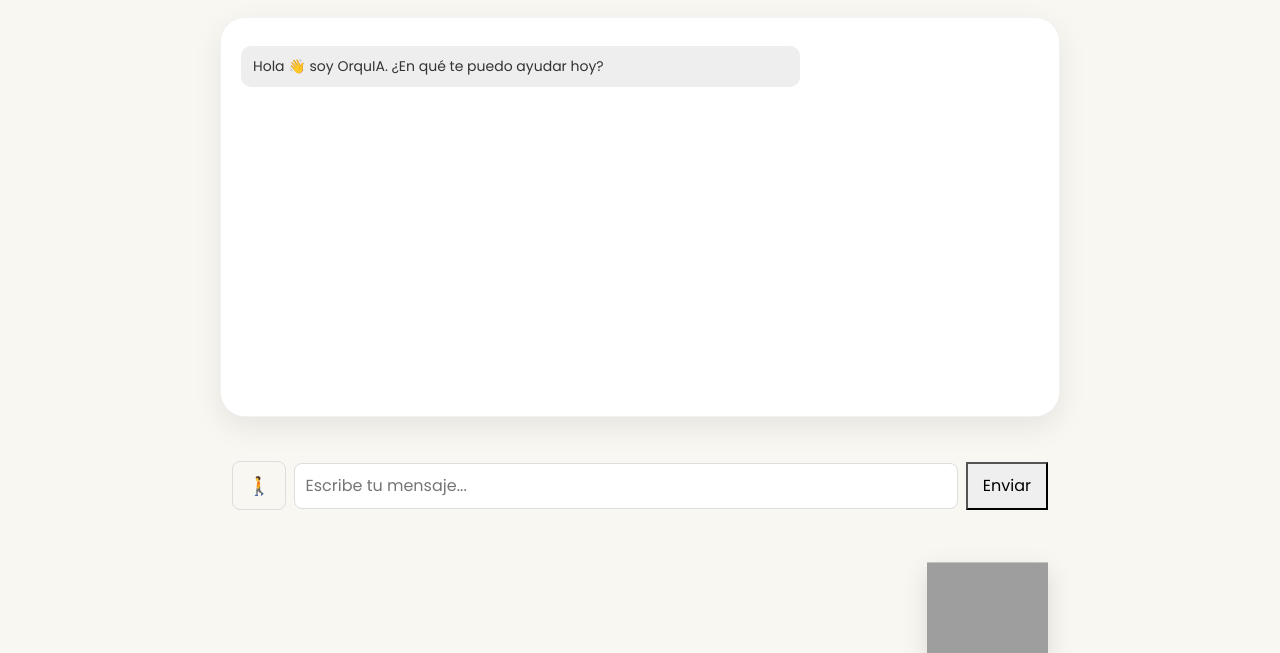
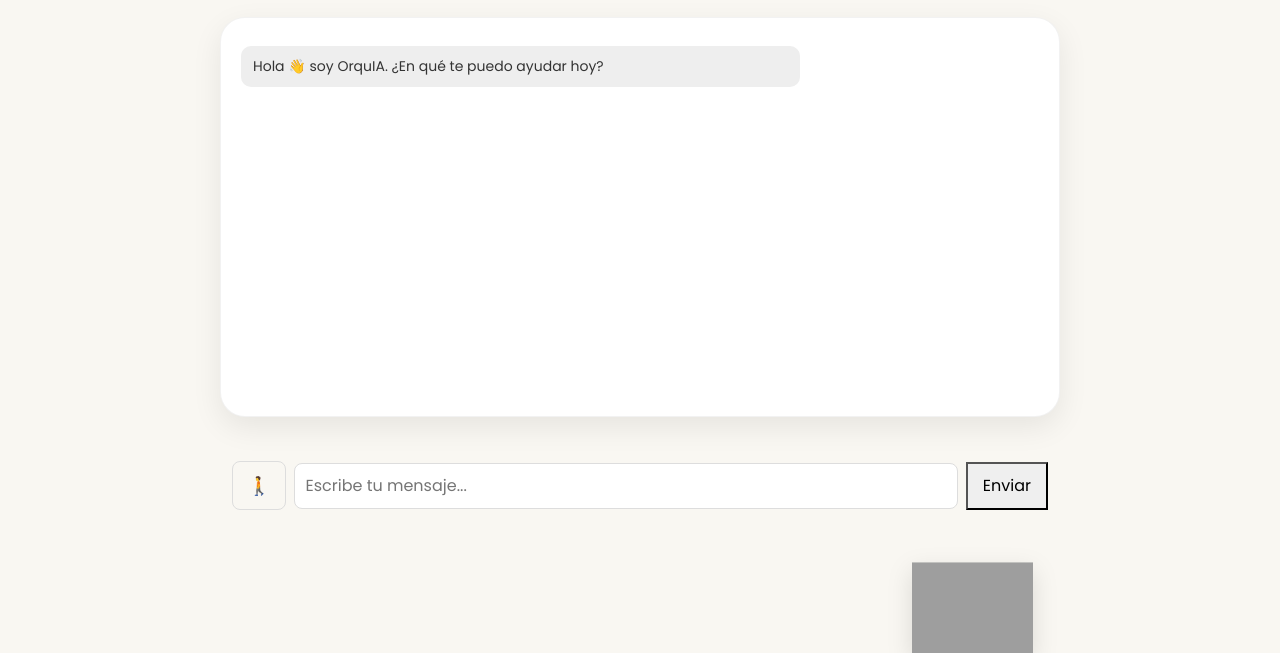
Before and after one commit to orquideawellness-hub/Orquidea_Wellness, a plain HTML site: page orquia.html in a window 1280 px wide. Shown: the part 203-856 px from the top of the page. Drawn offline with nearby package versions, Linux system fonts and the light colour scheme; grey boxes are pictures that could not be loaded.

Commit message:
Update bot-pet.css

```diff
--- a/css/bot-pet.css
+++ b/css/bot-pet.css
@@ -4,7 +4,7 @@
 .mascota-contenedor {
     position: absolute;
     bottom: -122px;          /* Separación del borde inferior */
-    right: 30px;           /* Separación del borde derecho */
+    right: 45px;           /* Separación del borde derecho */
     width: 145px;          /* Tamaño ideal en escritorio */
     height: auto;
     cursor: pointer;
```
